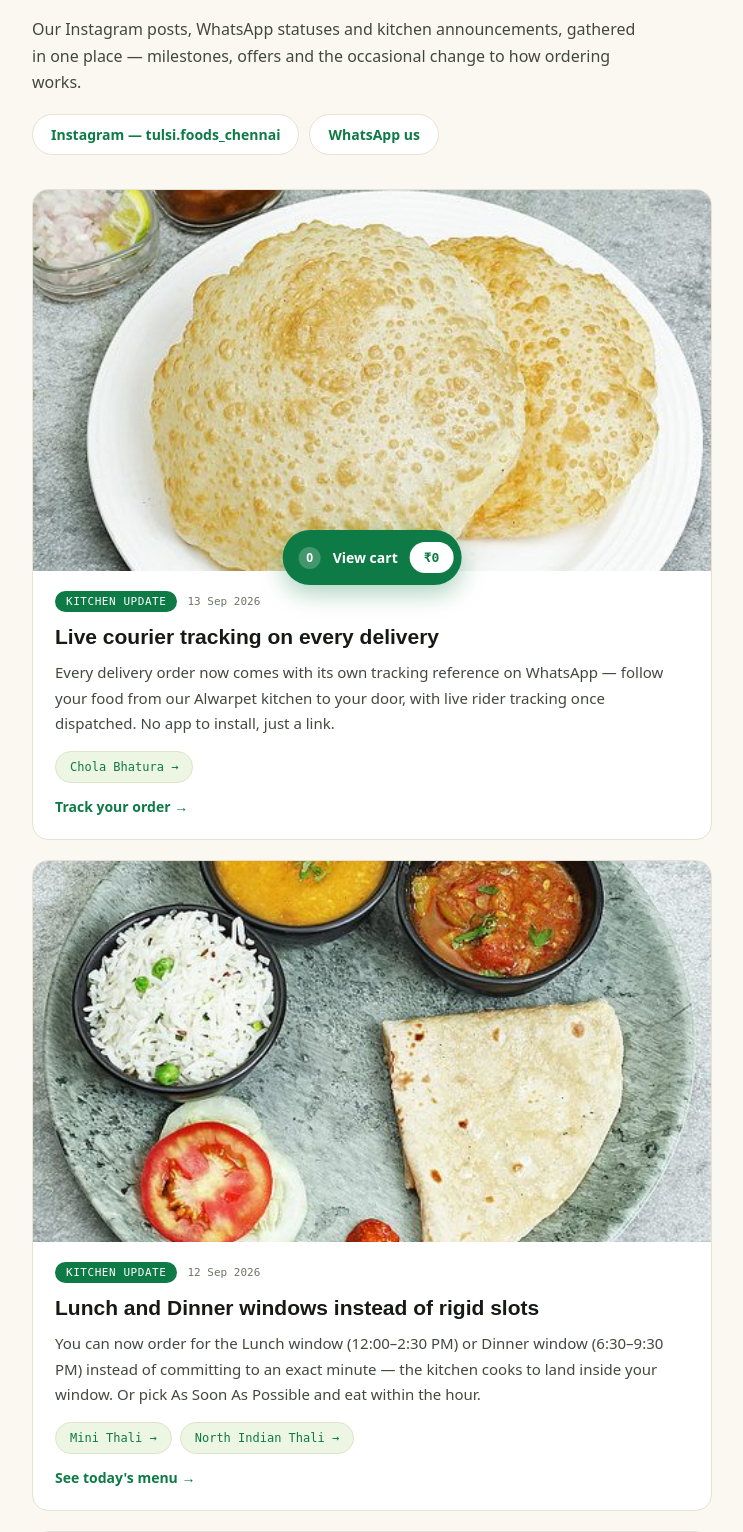
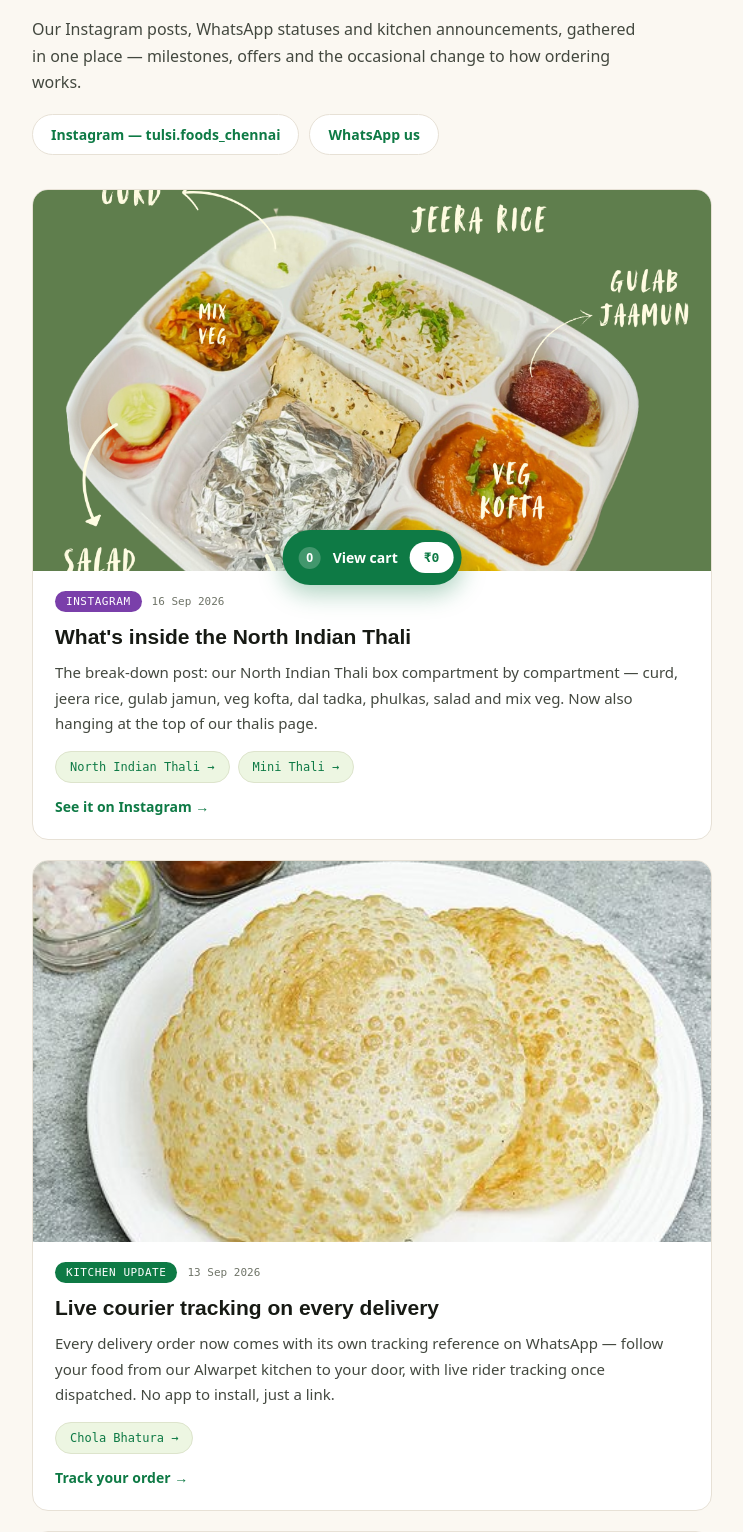
Before and after one commit to rahullath/tulsi-foods, a FastAPI app: page /updates in a window 1280 px wide. Shown: the part 199-1731 px from the top of the page, without its empty margins (268-1011 px from the left). Run offline with FastAPI, Linux system fonts and the light colour scheme; data comes from the database, SQL or seed files in the repository.

Commit message:
thalis poster live as category hero (png/webp support); poster added as instagram entry on /updates with direct-image support

```diff
--- a/app/main.py
+++ b/app/main.py
@@ -63,11 +63,13 @@ CATEGORY_HERO_ALT = {
 
 def category_hero(slug: str) -> dict | None:
     """Hero image for a category page, if present. Drop
-    app/static/img/categories/<slug>.jpg to feature a category — no code change."""
-    if (CATEGORY_HERO_DIR / f"{slug}.jpg").is_file():
-        group = next((g for g, s in group_slugs().items() if s == slug), slug)
-        return {"src": f"/static/img/categories/{slug}.jpg",
-                "alt": CATEGORY_HERO_ALT.get(slug, f"{group} at Tulsi Foods, Mylapore")}
+    app/static/img/categories/<slug>.jpg (.png/.webp also work) to feature a
+    category — no code change."""
+    for ext in ("jpg", "jpeg", "png", "webp"):
+        if (CATEGORY_HERO_DIR / f"{slug}.{ext}").is_file():
+            group = next((g for g, s in group_slugs().items() if s == slug), slug)
+            return {"src": f"/static/img/categories/{slug}.{ext}",
+                    "alt": CATEGORY_HERO_ALT.get(slug, f"{group} at Tulsi Foods, Mylapore")}
     return None
 
 
@@ -135,6 +137,8 @@ def load_updates() -> list[dict]:
             "title": e["title"],
             "text": e["text"],
             "photo": e["photo"] if e.get("photo") in photos else None,
+            "image": e.get("image") or None,
+            "image_alt": e.get("image_alt") or e["title"],
             "dishes": [{"id": d, "name": menu.get_item(d)["name"]} for d in dishes],
             "source": e.get("source") or None,
             "source_label": e.get("source_label") or "See the original",
--- a/app/templates/updates.html
+++ b/app/templates/updates.html
@@ -31,6 +31,7 @@ body { font-family: 'IBM Plex Sans', system-ui, sans-serif; background: var(--bg
 .card-kind { color: #fff; background: var(--g); border-radius: 999px; padding: 5px 11px; letter-spacing: .05em; text-transform: uppercase; }
 .card-kind.kind-offer { background: var(--sf); }
 .card-kind.kind-milestone { background: #5B6B45; }
+.card-kind.kind-instagram { background: #7A3FAA; }
 .card-date { color: var(--sub); }
 .card h2 { font-family: 'Bricolage Grotesque', sans-serif; font-size: 21px; margin: 12px 0 0; line-height: 1.25; }
 .card p { margin: 10px 0 0; font-size: 15px; line-height: 1.7; color: #43483F; }
@@ -58,7 +59,9 @@ body { font-family: 'IBM Plex Sans', system-ui, sans-serif; background: var(--bg
   <div class="feed">
     {% for u in updates %}
     <article class="card">
-      {% if u.photo %}
+      {% if u.image %}
+      <div class="card-photo"><img src="{{ u.image }}" alt="{{ u.image_alt }}" loading="lazy"></div>
+      {% elif u.photo %}
       <div class="card-photo"><img src="/static/img/dishes/{{ u.photo }}.jpg" alt="{{ u.title }}, Tulsi Foods Mylapore" loading="lazy"></div>
       {% endif %}
       <div class="card-body">
--- a/data/updates.json
+++ b/data/updates.json
@@ -3,6 +3,16 @@
   "instagram_profile": "https://www.instagram.com/tulsi.foods_chennai/",
   "entries": [
     {
+      "date": "2026-09-16",
+      "kind": "instagram",
+      "title": "What's inside the North Indian Thali",
+      "text": "The break-down post: our North Indian Thali box compartment by compartment — curd, jeera rice, gulab jamun, veg kofta, dal tadka, phulkas, salad and mix veg. Now also hanging at the top of our thalis page.",
+      "image": "/static/img/categories/thalis-combos.png",
+      "image_alt": "North Indian Thali box labelled compartment-wise: curd, jeera rice, gulab jamun, veg kofta, dal tadka, phulkas, salad and mix veg — Tulsi Foods, Mylapore",
+      "dishes": ["north-indian-thali", "mini-thali"],
+      "source": "https://www.instagram.com/tulsi.foods_chennai/",
+      "source_label": "See it on Instagram"
+    },    {
       "date": "2026-09-13",
       "kind": "update",
       "title": "Live courier tracking on every delivery",
```
Also changed, not shown: app/static/img/categories/thalis-combos.png (added).
